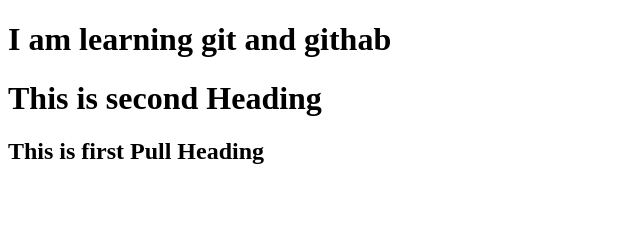
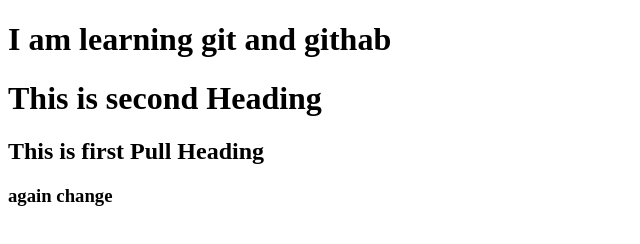
Before and after one commit to JakariyaPranto/my-first-website, a plain HTML site: page index.html in a window 1280 px wide. Shown: the whole page, without its empty margins (0-640 px from the left). Drawn offline with Linux system fonts and the light colour scheme.

Commit message:
again change

```diff
--- a/index.html
+++ b/index.html
@@ -10,5 +10,6 @@
     <h1>I am learning git and githab</h1>
     <h1>This is second Heading</h1>
     <h2>This is first Pull Heading</h2>
+    <h3>again change</h3>
 </body>
 </html>
```
